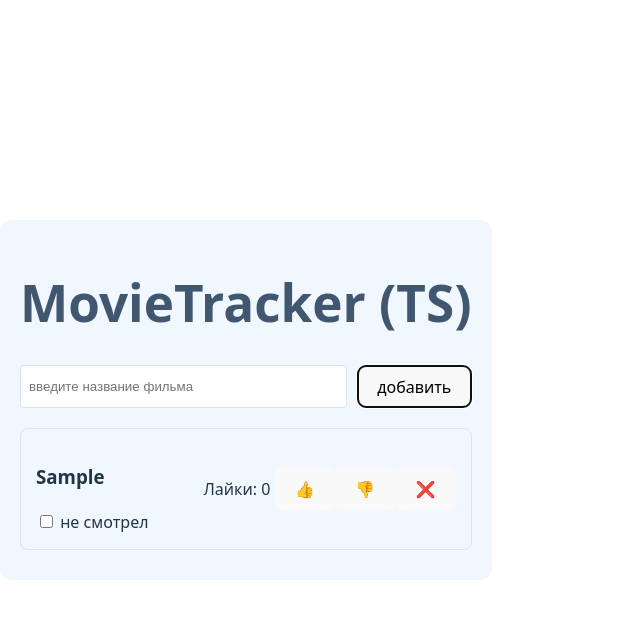
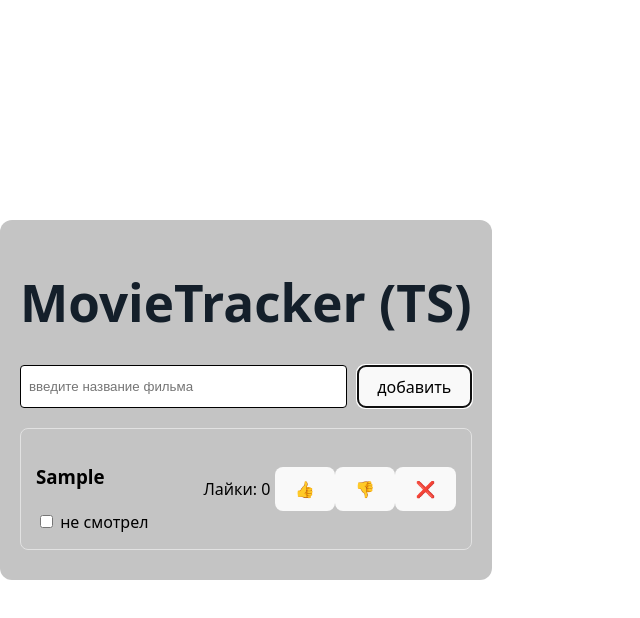
Before and after one commit to smrrvv1/movie-tracker-ts, a React (Vite) app: page / in a window 1280 px wide. Both pictures are taken after typing "Sample" into the empty fields and a click on the button "добавить". Shown: the top 618 px of the page, without its empty margins (0-640 px from the left). Built offline with nearby package versions, Linux system fonts and the light colour scheme.

Commit message:
fix styles colors

```diff
--- a/src/components/MovieForm/styles.module.css
+++ b/src/components/MovieForm/styles.module.css
@@ -5,7 +5,7 @@
   }
   .input {
     padding: 8px;
-    border: 1px solid rgb(209, 228, 255);
+    border: 1px solid rgb(0, 0, 0);
     border-radius: 4px;
     flex: 1;
   }
--- a/src/components/MovieItem/styles.module.css
+++ b/src/components/MovieItem/styles.module.css
@@ -6,8 +6,9 @@
     display: flex;
     justify-content: space-between;
     align-items: center;
+    color: rgb(0, 0, 0);
   }
   .watched {
     text-decoration: line-through;
-    color: rgb(123, 123, 123);
+    color: rgba(0, 0, 0, 0.474);
   }
--- a/src/styles.module.css
+++ b/src/styles.module.css
@@ -2,11 +2,11 @@
     max-width: 600px;
     margin: 50px auto;
     padding: 20px;
-    background-color: rgb(240, 247, 255);
+    background-color: rgb(196, 196, 196);
     border-radius: 12px;
   }
 
   .title {
     text-align: center;
-    color: rgb(64, 87, 111);
+    color: rgb(20, 31, 42);
   }
```
